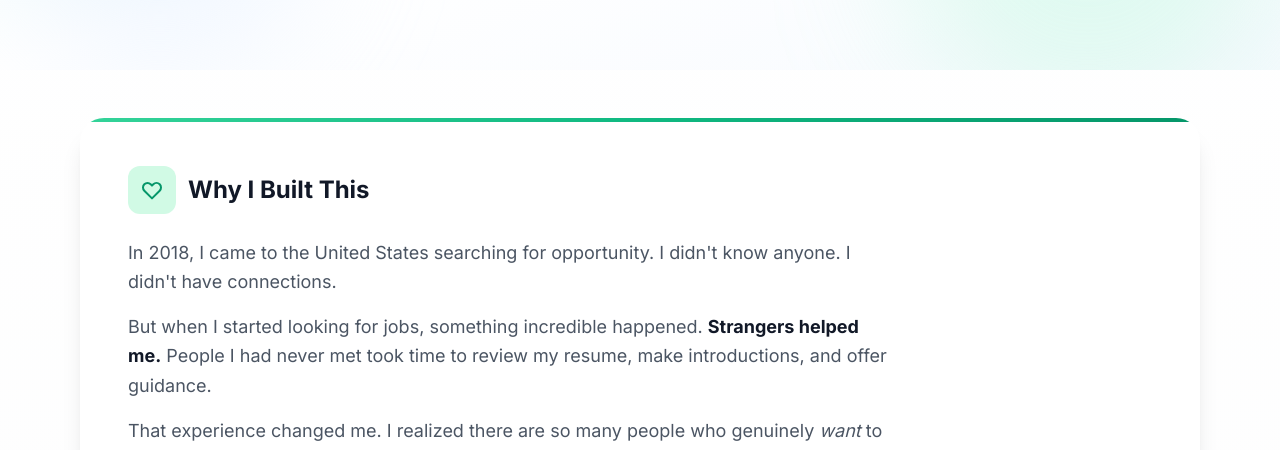
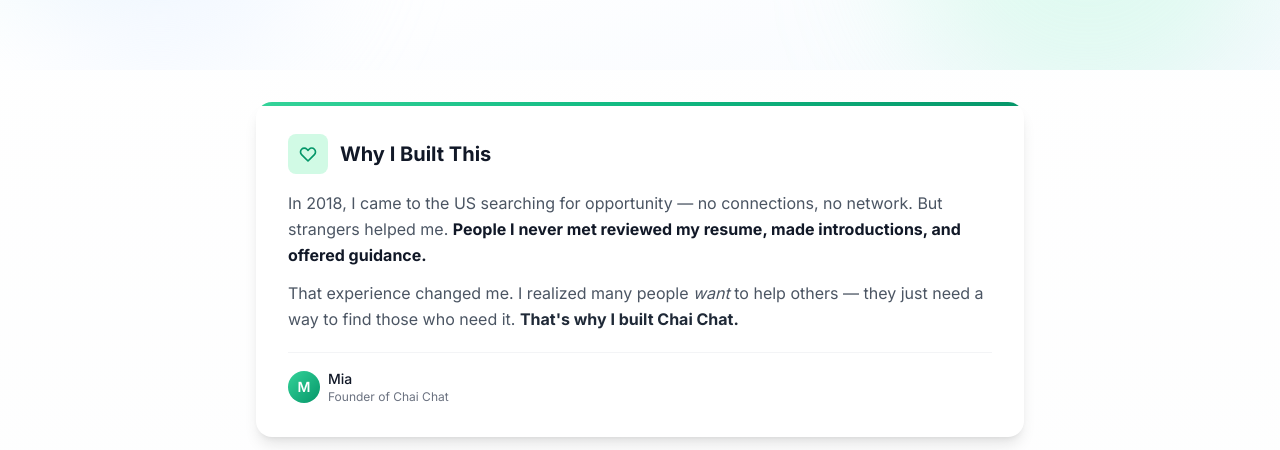
Before and after one commit to miac-design/chaiwithsonder, a Next.js app: page /about in a window 1280 px wide. Shown: the part 349-799 px from the top of the page. Built offline with nearby package versions, Linux system fonts and the light colour scheme; no server answers.

Commit message:
Make founder story box more compact with reduced padding and condensed text

```diff
--- a/src/app/(routes)/about/page.tsx
+++ b/src/app/(routes)/about/page.tsx
@@ -147,45 +147,39 @@ export default function About() {
       </section>
 
       <div className="max-w-6xl mx-auto px-4">
-        {/* Founder's Story - Elegant Card */}
-        <section className="py-12">
+        {/* Founder's Story - Compact Card */}
+        <section className="py-8">
           <motion.div
-            className="relative bg-white rounded-3xl shadow-xl overflow-hidden"
-            initial={{ opacity: 0, y: 30 }}
+            className="relative bg-white rounded-2xl shadow-lg overflow-hidden max-w-3xl mx-auto"
+            initial={{ opacity: 0, y: 20 }}
             whileInView={{ opacity: 1, y: 0 }}
             viewport={{ once: true }}
           >
             <div className="absolute top-0 left-0 w-full h-1 bg-gradient-to-r from-teal-400 via-teal-500 to-teal-600" />
-            <div className="p-8 md:p-12">
-              <div className="flex items-center gap-3 mb-6">
-                <div className="w-12 h-12 bg-teal-100 rounded-xl flex items-center justify-center">
-                  <svg className="w-6 h-6 text-teal-600" fill="none" stroke="currentColor" viewBox="0 0 24 24">
+            <div className="p-6 md:p-8">
+              <div className="flex items-center gap-3 mb-4">
+                <div className="w-10 h-10 bg-teal-100 rounded-lg flex items-center justify-center">
+                  <svg className="w-5 h-5 text-teal-600" fill="none" stroke="currentColor" viewBox="0 0 24 24">
                     <path strokeLinecap="round" strokeLinejoin="round" strokeWidth={2} d="M4.318 6.318a4.5 4.5 0 000 6.364L12 20.364l7.682-7.682a4.5 4.5 0 00-6.364-6.364L12 7.636l-1.318-1.318a4.5 4.5 0 00-6.364 0z" />
                   </svg>
                 </div>
-                <h2 className="text-2xl font-bold text-gray-900">Why I Built This</h2>
+                <h2 className="text-xl font-bold text-gray-900">Why I Built This</h2>
               </div>
 
-              <div className="space-y-4 text-gray-600 text-lg leading-relaxed max-w-3xl">
+              <div className="space-y-3 text-gray-600 text-base leading-relaxed">
                 <p>
-                  In 2018, I came to the United States searching for opportunity. I didn't know anyone. I didn't have connections.
+                  In 2018, I came to the US searching for opportunity — no connections, no network. But strangers helped me. <strong className="text-gray-900">People I never met reviewed my resume, made introductions, and offered guidance.</strong>
                 </p>
                 <p>
-                  But when I started looking for jobs, something incredible happened. <strong className="text-gray-900">Strangers helped me.</strong> People I had never met took time to review my resume, make introductions, and offer guidance.
-                </p>
-                <p>
-                  That experience changed me. I realized there are so many people who genuinely <em>want</em> to help others — they just don't always have a way to find those who need it.
-                </p>
-                <p className="text-gray-900 font-medium">
-                  That's why I built Chai Chat. To connect helpers with those who need help.
+                  That experience changed me. I realized many people <em>want</em> to help others — they just need a way to find those who need it. <strong className="text-gray-800">That's why I built Chai Chat.</strong>
                 </p>
               </div>
 
-              <div className="mt-8 pt-6 border-t border-gray-100 flex items-center gap-3">
-                <div className="w-10 h-10 rounded-full bg-gradient-to-br from-teal-400 to-teal-600 flex items-center justify-center text-white font-semibold">M</div>
+              <div className="mt-5 pt-4 border-t border-gray-100 flex items-center gap-2">
+                <div className="w-8 h-8 rounded-full bg-gradient-to-br from-teal-400 to-teal-600 flex items-center justify-center text-white text-sm font-semibold">M</div>
                 <div>
-                  <p className="font-semibold text-gray-900">Mia</p>
-                  <p className="text-sm text-gray-500">Founder of Chai Chat</p>
+                  <p className="font-medium text-gray-900 text-sm">Mia</p>
+                  <p className="text-xs text-gray-500">Founder of Chai Chat</p>
                 </div>
               </div>
             </div>
```
